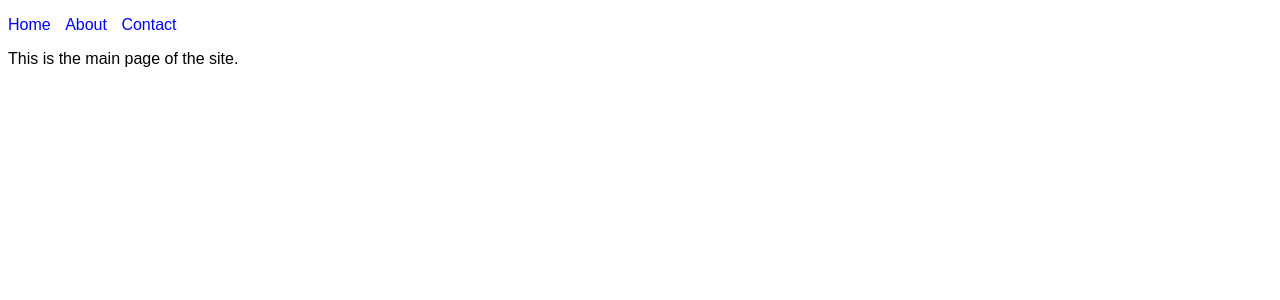
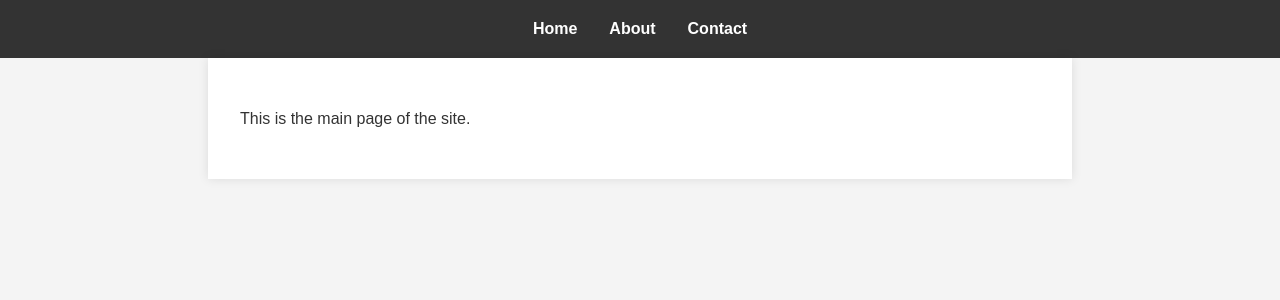
Before and after one commit to ATayls/Python-Data-Gathering-24, a Jekyll site: the page built from index.md, in a window 1280 px wide. Shown: the top 300 px of the page. Built offline with Jekyll 4.4.1, drawn with Linux system fonts in a browser that asks for light colours.

Commit message:
update css styling

```diff
--- a/assets/styles.css
+++ b/assets/styles.css
@@ -1,22 +1,49 @@
 body {
   font-family: Arial, sans-serif;
+  margin: 0;
+  padding: 0;
+  line-height: 1.6;
+  background-color: #f4f4f4;
+  color: #333;
+}
+
+header {
+  background: #333;
+  color: #fff;
+  padding: 1rem 0;
 }
 
 nav ul {
-  list-style-type: none;
+  list-style: none;
+  display: flex;
+  justify-content: center;
   padding: 0;
+  margin: 0;
 }
 
-nav li {
-  display: inline;
-  margin-right: 10px;
+nav ul li {
+  margin: 0 1rem;
 }
 
-nav a {
+nav ul li a {
+  color: #fff;
   text-decoration: none;
-  color: blue;
+  font-weight: bold;
 }
 
-nav a:hover {
+nav ul li a:hover {
   text-decoration: underline;
 }
+
+main {
+  padding: 2rem;
+  max-width: 800px;
+  margin: 0 auto;
+  background: #fff;
+  box-shadow: 0 0 10px rgba(0, 0, 0, 0.1);
+}
+
+h1 {
+  color: #333;
+  text-align: center;
+}
```
